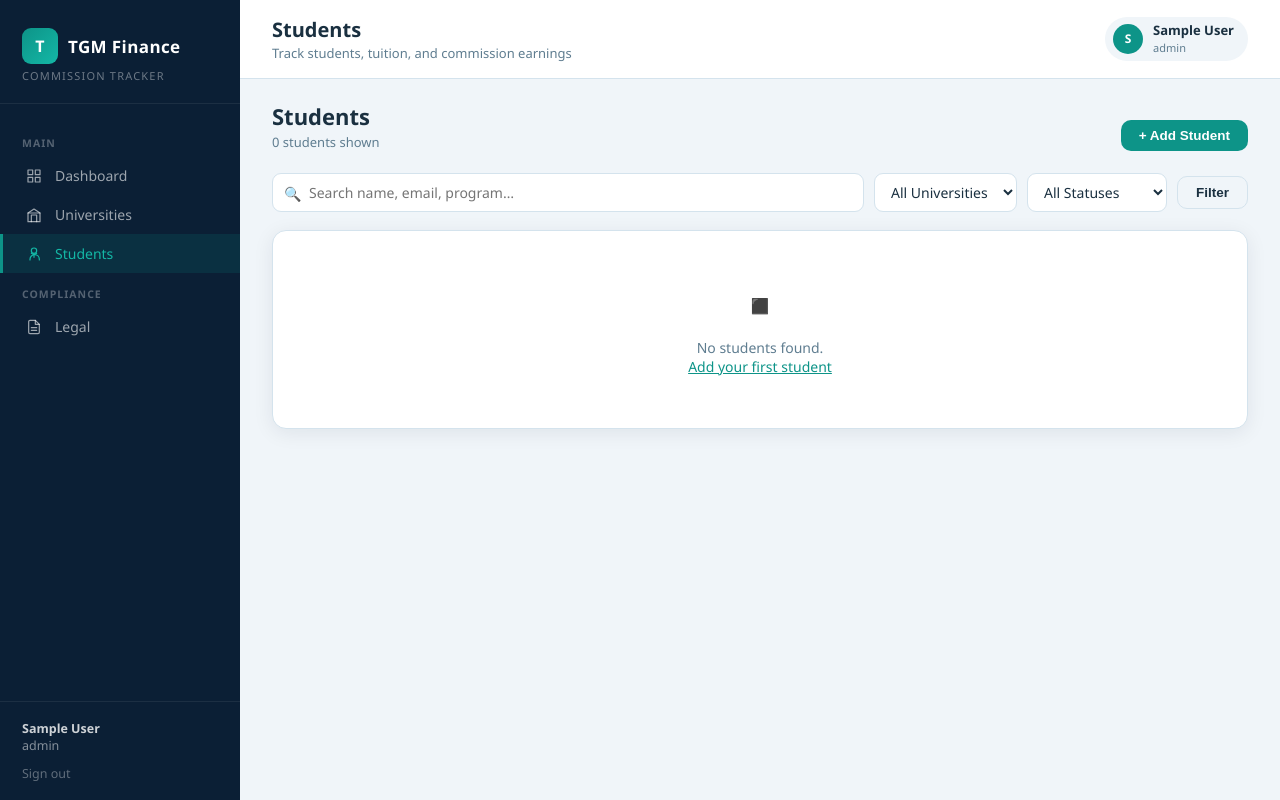
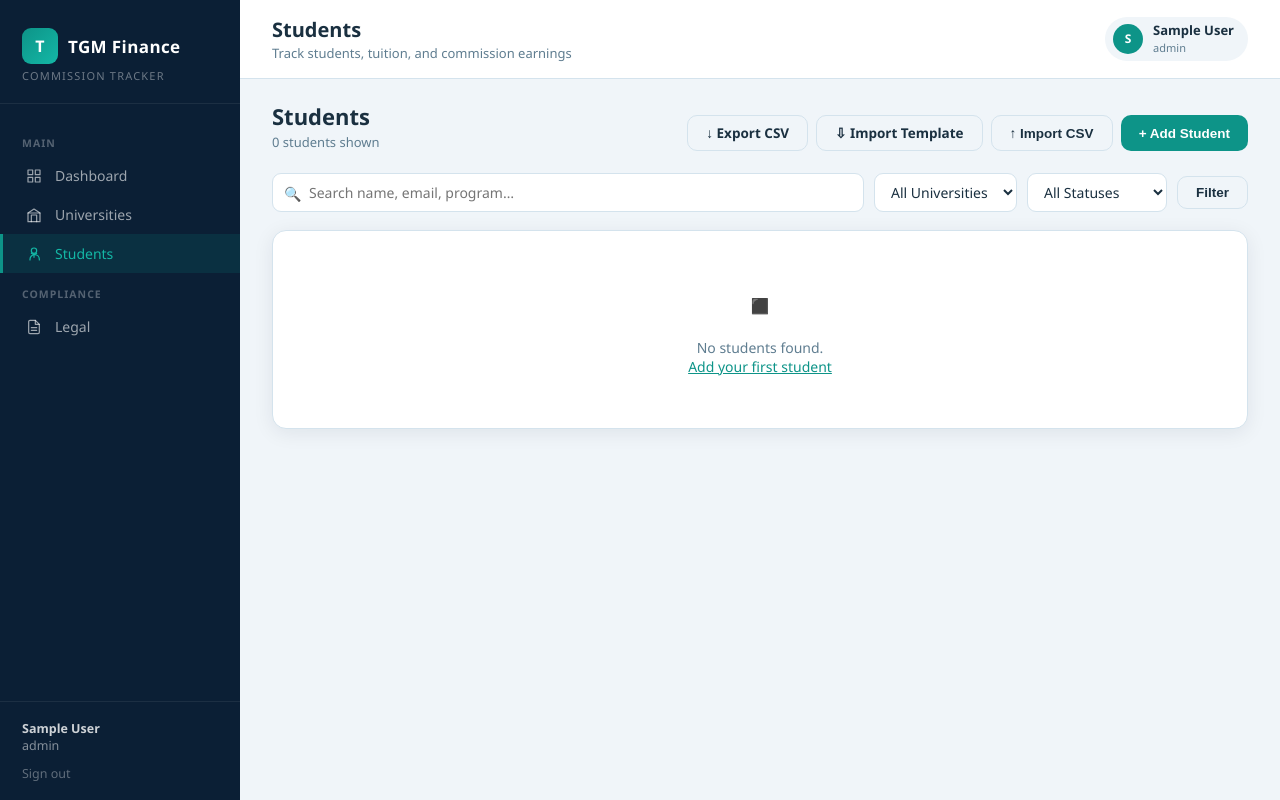
Before and after one commit to TGMED/finance, a Flask app: page /students in a window 1280 px wide. Run offline with Flask 3, Linux system fonts and the light colour scheme; the visitor is signed in with stand-in values (Sample User, id 1).

Commit message:
Add CSV import/export for universities and students

```diff
--- a/app.py
+++ b/app.py
@@ -1,9 +1,9 @@
-import os, uuid
+import os, uuid, csv, io
 from datetime import datetime
 from functools import wraps
 from sqlalchemy import text
 from flask import (Flask, render_template, request, redirect, url_for,
-                   session, flash, send_from_directory)
+                   session, flash, send_from_directory, Response)
 from flask_sqlalchemy import SQLAlchemy
 from werkzeug.security import generate_password_hash, check_password_hash
 from werkzeug.utils import secure_filename
@@ -479,6 +479,120 @@ def university_delete(uid):
     return redirect(url_for("universities"))
 
 
+# ── UNIVERSITY IMPORT / EXPORT ────────────────────────────────────────────────
+
+UNI_FIELDS = [
+    "name","country","city","region","commission_rate","commission_notes",
+    "incentives","contract_start","contract_end","review_date","target_students",
+    "territory","expansion_requested","contract_status","renewal_options",
+    "duration","contact_name","contact_email","contact_phone","website",
+    "agreement_signed","notes",
+]
+
+@app.route("/universities/export")
+@login_required
+def universities_export():
+    unis = University.query.order_by(University.name).all()
+    si = io.StringIO()
+    w = csv.DictWriter(si, fieldnames=UNI_FIELDS)
+    w.writeheader()
+    for u in unis:
+        w.writerow({
+            "name": u.name, "country": u.country or "", "city": u.city or "",
+            "region": u.region or "", "commission_rate": u.commission_rate or 0,
+            "commission_notes": u.commission_notes or "", "incentives": u.incentives or "",
+            "contract_start": u.contract_start or "", "contract_end": u.contract_end or "",
+            "review_date": u.review_date or "", "target_students": u.target_students or "",
+            "territory": u.territory or "", "expansion_requested": int(u.expansion_requested or 0),
+            "contract_status": u.contract_status or "Active",
+            "renewal_options": u.renewal_options or "", "duration": u.duration or "",
+            "contact_name": u.contact_name or "", "contact_email": u.contact_email or "",
+            "contact_phone": u.contact_phone or "", "website": u.website or "",
+            "agreement_signed": int(u.agreement_signed or 0), "notes": u.notes or "",
+        })
+    output = si.getvalue()
+    return Response(output, mimetype="text/csv",
+                    headers={"Content-Disposition": "attachment;filename=universities.csv"})
+
+
+@app.route("/universities/import-template")
+@login_required
+def universities_import_template():
+    si = io.StringIO()
+    w = csv.DictWriter(si, fieldnames=UNI_FIELDS)
+    w.writeheader()
+    w.writerow({
+        "name": "Example University", "country": "United Kingdom", "city": "London",
+        "region": "UK", "commission_rate": "15", "commission_notes": "15% of first year tuition",
+        "incentives": "Bonus 2% if >20 students", "contract_start": "01/09/2024",
+        "contract_end": "01/09/2027", "review_date": "01/03/2026",
+        "target_students": "20 per year", "territory": "Nigeria, Ghana",
+        "expansion_requested": "0", "contract_status": "Active",
+        "renewal_options": "2 x 1 year", "duration": "3 years",
+        "contact_name": "Jane Smith", "contact_email": "j.smith@example.ac.uk",
+        "contact_phone": "+44 20 1234 5678", "website": "https://www.example.ac.uk",
+        "agreement_signed": "1", "notes": "Key partner for West Africa",
+    })
+    output = si.getvalue()
+    return Response(output, mimetype="text/csv",
+                    headers={"Content-Disposition": "attachment;filename=universities_template.csv"})
+
+
+@app.route("/universities/import", methods=["POST"])
+@login_required
+def universities_import():
+    f = request.files.get("csv_file")
+    if not f or not f.filename.endswith(".csv"):
+        flash("Please upload a valid CSV file.", "error")
+        return redirect(url_for("universities"))
+    stream = io.StringIO(f.stream.read().decode("utf-8-sig"))
+    reader = csv.DictReader(stream)
+    added = skipped = 0
+    for row in reader:
+        name = (row.get("name") or "").strip()
+        if not name:
+            skipped += 1
+            continue
+        exists = University.query.filter_by(name=name).first()
+        if exists:
+            skipped += 1
+            continue
+        def _bool(v): return str(v).strip() in ("1", "true", "True", "yes", "Yes")
+        def _float(v):
+            try: return float(v)
+            except: return 0.0
+        u = University(
+            name=name,
+            country=(row.get("country") or "").strip() or None,
+            city=(row.get("city") or "").strip() or None,
+            region=(row.get("region") or "").strip() or None,
+            commission_rate=_float(row.get("commission_rate", 0)),
+            commission_notes=(row.get("commission_notes") or "").strip() or None,
+            incentives=(row.get("incentives") or "").strip() or None,
+            contract_start=(row.get("contract_start") or "").strip() or None,
+            contract_end=(row.get("contract_end") or "").strip() or None,
+            review_date=(row.get("review_date") or "").strip() or None,
+            target_students=(row.get("target_students") or "").strip() or None,
+            territory=(row.get("territory") or "").strip() or None,
+            expansion_requested=_bool(row.get("expansion_requested")),
+            contract_status=(row.get("contract_status") or "Active").strip(),
+            renewal_options=(row.get("renewal_options") or "").strip() or None,
+            duration=(row.get("duration") or "").strip() or None,
+            contact_name=(row.get("contact_name") or "").strip() or None,
+            contact_email=(row.get("contact_email") or "").strip() or None,
+            contact_phone=(row.get("contact_phone") or "").strip() or None,
+            website=(row.get("website") or "").strip() or None,
+            agreement_signed=_bool(row.get("agreement_signed")),
+            notes=(row.get("notes") or "").strip() or None,
+        )
+        db.session.add(u)
+        added += 1
+    db.session.commit()
+    log_activity("Imported", "Universities", f"Imported {added} universities via CSV")
+    flash(f"Import complete: {added} added, {skipped} skipped (duplicate or blank name).", "success")
+    return redirect(url_for("universities"))
+
+
 # ── STUDENTS ──────────────────────────────────────────────────────────────────
 
 @app.route("/students")
@@ -597,6 +711,106 @@ def student_delete(sid):
     db.session.delete(s)
     db.session.commit()
     flash(f"Student '{name}' deleted.", "success")
+    return redirect(url_for("students"))
+
+
+# ── STUDENT IMPORT / EXPORT ───────────────────────────────────────────────────
+
+STU_FIELDS = [
+    "name","nationality","email","phone","university_name",
+    "program","intake","tuition_amount","currency","commission_rate","status","notes",
+]
+
+@app.route("/students/export")
+@login_required
+def students_export():
+    stus = Student.query.order_by(Student.name).all()
+    si = io.StringIO()
+    w = csv.DictWriter(si, fieldnames=STU_FIELDS)
+    w.writeheader()
+    for s in stus:
+        w.writerow({
+            "name": s.name, "nationality": s.nationality or "",
+            "email": s.email or "", "phone": s.phone or "",
+            "university_name": s.university.name if s.university else "",
+            "program": s.program or "", "intake": s.intake or "",
+            "tuition_amount": s.tuition_amount or 0,
+            "currency": s.currency or "USD",
+            "commission_rate": s.commission_rate if s.commission_rate is not None else "",
+            "status": s.status or "Prospect", "notes": s.notes or "",
+        })
+    output = si.getvalue()
+    return Response(output, mimetype="text/csv",
+                    headers={"Content-Disposition": "attachment;filename=students.csv"})
+
+
+@app.route("/students/import-template")
+@login_required
+def students_import_template():
+    si = io.StringIO()
+    w = csv.DictWriter(si, fieldnames=STU_FIELDS)
+    w.writeheader()
+    w.writerow({
+        "name": "John Doe", "nationality": "Nigerian", "email": "john@email.com",
+        "phone": "+234 800 000 0000", "university_name": "University of Manchester",
+        "program": "MSc Computer Science", "intake": "September 2025",
+        "tuition_amount": "25000", "currency": "GBP",
+        "commission_rate": "", "status": "Enrolled",
+        "notes": "Scholarship student",
+    })
+    output = si.getvalue()
+    return Response(output, mimetype="text/csv",
+                    headers={"Content-Disposition": "attachment;filename=students_template.csv"})
+
+
+@app.route("/students/import", methods=["POST"])
+@login_required
+def students_import():
+    f = request.files.get("csv_file")
+    if not f or not f.filename.endswith(".csv"):
+        flash("Please upload a valid CSV file.", "error")
+        return redirect(url_for("students"))
+    stream = io.StringIO(f.stream.read().decode("utf-8-sig"))
+    reader = csv.DictReader(stream)
+    uni_cache = {u.name.lower(): u for u in University.query.all()}
+    added = skipped = 0
+    for row in reader:
+        name = (row.get("name") or "").strip()
+        uni_name = (row.get("university_name") or "").strip()
+        if not name or not uni_name:
+            skipped += 1
+            continue
+        uni = uni_cache.get(uni_name.lower())
+        if not uni:
+            skipped += 1
+            continue
+        def _float_or_none(v):
+            v = (v or "").strip()
+            if not v: return None
+            try: return float(v)
+            except: return None
+        def _float(v):
+            try: return float(v or 0)
+            except: return 0.0
+        s = Student(
+            name=name,
+            nationality=(row.get("nationality") or "").strip() or None,
+            email=(row.get("email") or "").strip() or None,
+            phone=(row.get("phone") or "").strip() or None,
+            university_id=uni.id,
+            program=(row.get("program") or "").strip() or None,
+            intake=(row.get("intake") or "").strip() or None,
+            tuition_amount=_float(row.get("tuition_amount")),
+            currency=(row.get("currency") or "USD").strip(),
+            commission_rate=_float_or_none(row.get("commission_rate")),
+            status=(row.get("status") or "Prospect").strip(),
+            notes=(row.get("notes") or "").strip() or None,
+        )
+        db.session.add(s)
+        added += 1
+    db.session.commit()
+    log_activity("Imported", "Students", f"Imported {added} students via CSV")
+    flash(f"Import complete: {added} added, {skipped} skipped (missing name, university not found, or blank row).", "success")
     return redirect(url_for("students"))
 
 
--- a/templates/students.html
+++ b/templates/students.html
@@ -9,9 +9,12 @@
     <h1>Students</h1>
     <p>{{ students | length }} student{{ 's' if students | length != 1 }} shown</p>
   </div>
-  <button class="btn teal" onclick="document.getElementById('dlg-add-student').showModal()">
-    + Add Student
-  </button>
+  <div style="display:flex;gap:8px;flex-wrap:wrap;">
+    <a href="{{ url_for('students_export') }}" class="btn ghost">&#8595; Export CSV</a>
+    <a href="{{ url_for('students_import_template') }}" class="btn ghost">&#8681; Import Template</a>
+    <button class="btn ghost" onclick="document.getElementById('dlg-import-stu').showModal()">&#8593; Import CSV</button>
+    <button class="btn teal" onclick="document.getElementById('dlg-add-student').showModal()">+ Add Student</button>
+  </div>
 </div>
 
 <!-- Filters -->
@@ -102,6 +105,44 @@
   </div>
 {% endif %}
 
+<!-- Import Students dialog -->
+<dialog id="dlg-import-stu">
+  <form method="POST" action="{{ url_for('students_import') }}" enctype="multipart/form-data">
+    <div class="modal-head">
+      <h3>Import Students from CSV</h3>
+      <button type="button" class="modal-close" onclick="this.closest('dialog').close()">&#10005;</button>
+    </div>
+    <div class="modal-body">
+      <div style="background:var(--teal-dim);border-radius:10px;padding:14px 16px;margin-bottom:16px;font-size:13px;line-height:1.65;">
+        <strong>Required columns:</strong><br>
+        <code>name</code> (required) &bull; <code>nationality</code> &bull;
+        <code>email</code> &bull; <code>phone</code> &bull;
+        <code>university_name</code> (required — must match exactly) &bull;
+        <code>program</code> &bull; <code>intake</code> &bull;
+        <code>tuition_amount</code> (number) &bull;
+        <code>currency</code> (USD / GBP / EUR / CAD / AUD / NGN) &bull;
+        <code>commission_rate</code> (leave blank to use university default) &bull;
+        <code>status</code> (Prospect / Applied / Enrolled / Completed / Cancelled) &bull;
+        <code>notes</code>
+        <div style="margin-top:10px;">
+          <a href="{{ url_for('students_import_template') }}" style="color:var(--teal);font-weight:600;">
+            &#8681; Download template CSV with example row
+          </a>
+        </div>
+      </div>
+      <div class="form-group">
+        <label>CSV File *</label>
+        <input type="file" name="csv_file" accept=".csv" required>
+        <div class="muted" style="font-size:12px;margin-top:5px;">Rows with unknown university names are skipped.</div>
+      </div>
+    </div>
+    <div class="modal-foot">
+      <button type="button" class="btn ghost" onclick="this.closest('dialog').close()">Cancel</button>
+      <button type="submit" class="btn teal">&#8593; Import</button>
+    </div>
+  </form>
+</dialog>
+
 <!-- Add Student dialog -->
 <dialog id="dlg-add-student">
   <form method="POST" action="{{ url_for('student_add') }}">
```
Also changed, not shown: templates/universities.html (+43 -3 lines).
